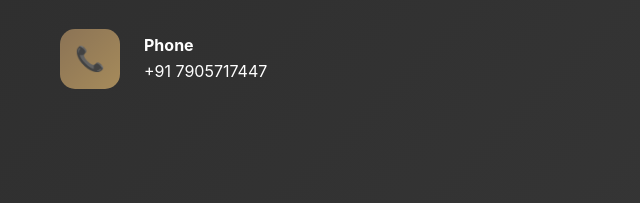
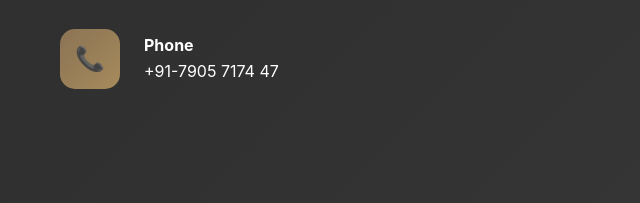
Before and after one commit to Rithvik1998/DW-Designs, a plain HTML site: page index.html in a window 1280 px wide. Shown: the part 4309-4512 px from the top of the page, 0-640 px from the left. Drawn offline with Linux system fonts and the light colour scheme.

Commit message:
Update index.html

```diff
--- a/index.html
+++ b/index.html
@@ -798,7 +798,7 @@
                         <div class="contact-icon">📞</div>
                         <div>
                             <strong>Phone</strong><br>
-                            +91 7905717447
+                            +91-7905 7174  47
                         </div>
                     </div>
                 </div>
```
